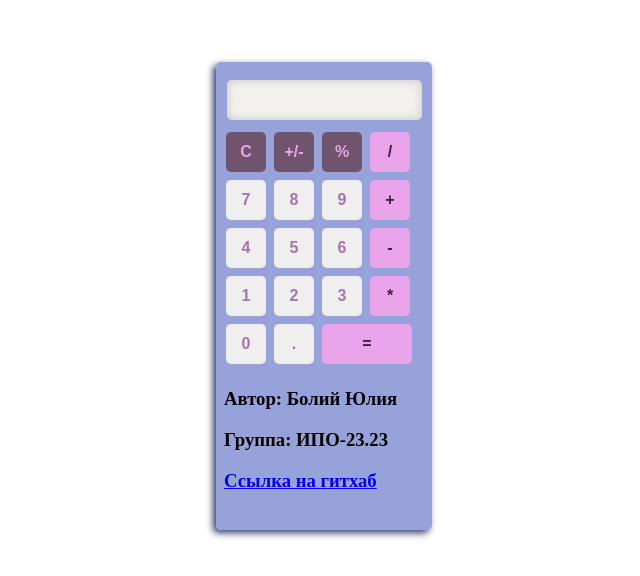
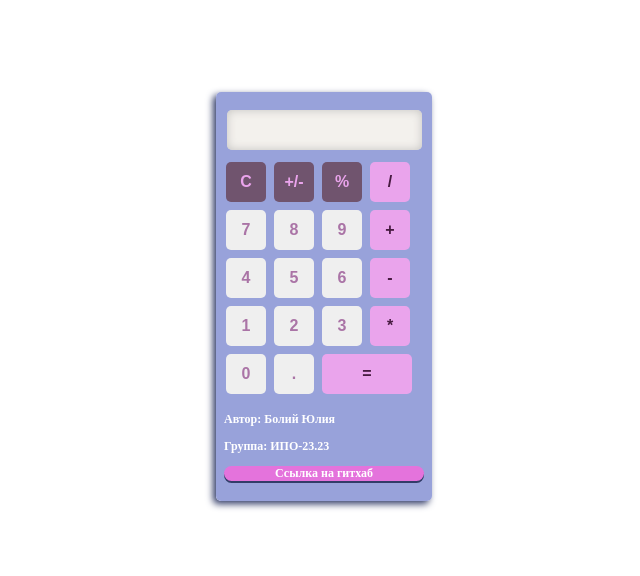
Before and after one commit to Lisichka-Ju/practica, a plain HTML site: page laba_1/calculator/main.html in a window 1280 px wide. Shown: the part 112-688 px from the top of the page, without its empty margins (84-724 px from the left). Drawn offline with Linux system fonts and the light colour scheme.

Commit message:
Update style.css

```diff
--- a/laba_1/calculator/style.css
+++ b/laba_1/calculator/style.css
@@ -1,3 +1,8 @@
+a {
+    text-decoration: none;
+    color: #fff;
+}
+
 .container {
     display: flex;
     align-items: center;
@@ -66,3 +71,27 @@
     color: #471a40;
     background-color: #eaa4ec;
 }
+
+.text {
+    color: #fff;
+    font-size: 12px;
+    margin-bottom: auto;
+}
+
+.text__btn {
+    font-size: 12px;
+    margin-bottom: auto;
+    border: none;
+    border-radius: 10px;
+    background: #e473dc;
+    box-shadow: 0 2px 0 #323c68;
+    text-align: center;
+
+}
+
+.text__btn:hover {
+    background: #f885f0;
+    box-shadow: none;
+    position: relative;
+    top: 5px;
+}
```
